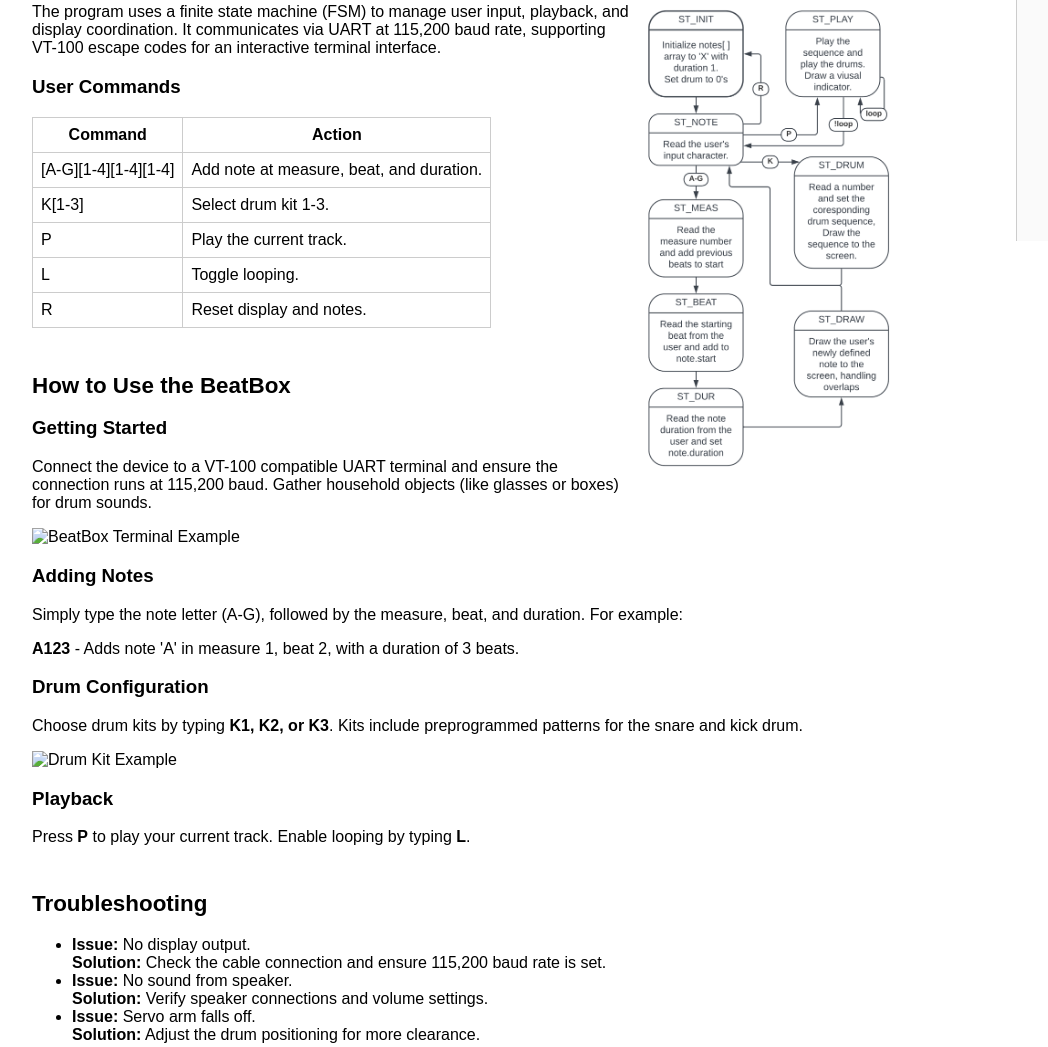
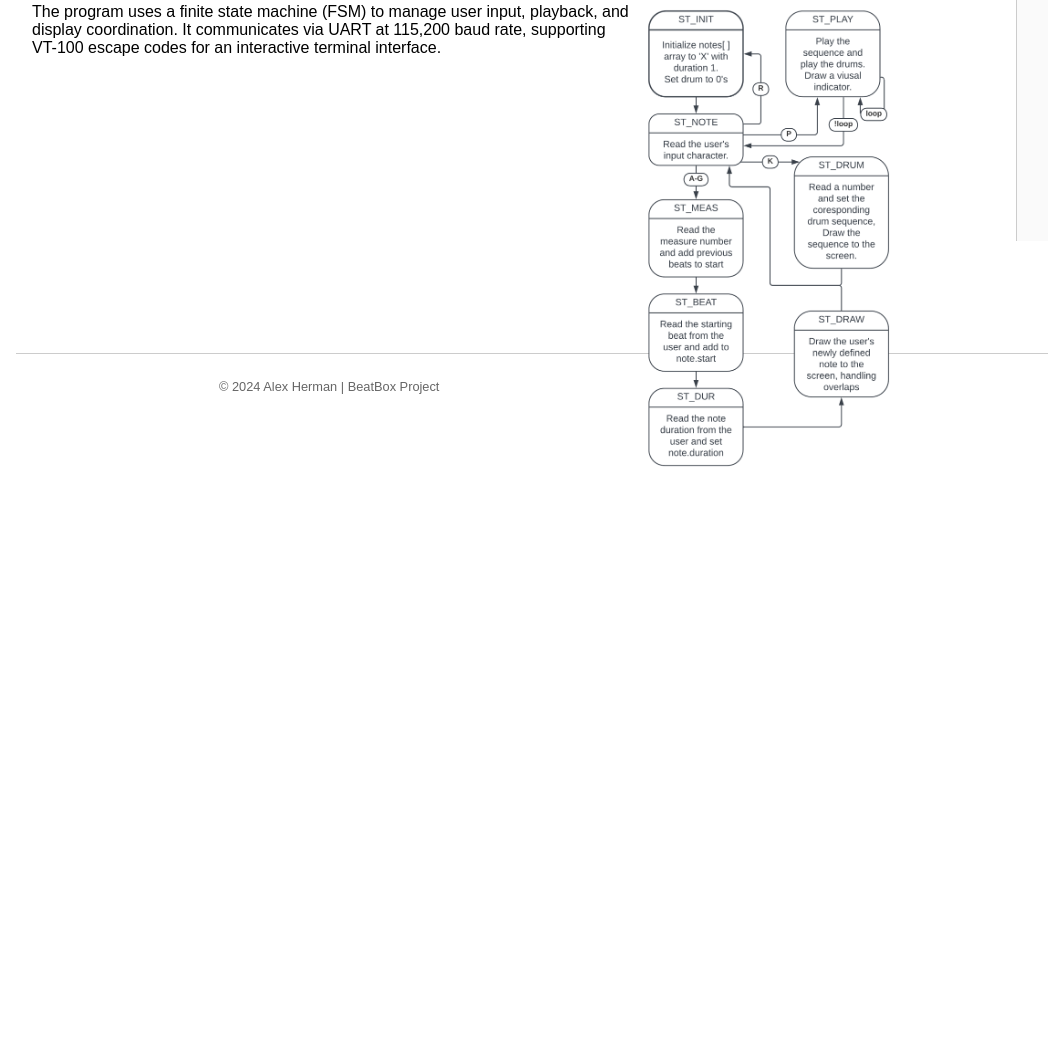
Before and after one commit to alexherman11/alexherman11.github.io, a plain HTML site: page projects/beatbox.html in a window 1280 px wide. Shown: the part 559-1606 px from the top of the page, without its empty margins (64-1112 px from the left). After the commit the page ends 1043 px from the top, so only its background shows below. Drawn offline with Linux system fonts and the light colour scheme.

```diff
--- a/projects/beatbox.html
+++ b/projects/beatbox.html
@@ -40,64 +40,6 @@
         </p>
 
 
-        <h3>User Commands</h3>
-        <table>
-            <tr>
-                <th>Command</th>
-                <th>Action</th>
-            </tr>
-            <tr>
-                <td>[A-G][1-4][1-4][1-4]</td>
-                <td>Add note at measure, beat, and duration.</td>
-            </tr>
-            <tr>
-                <td>K[1-3]</td>
-                <td>Select drum kit 1-3.</td>
-            </tr>
-            <tr>
-                <td>P</td>
-                <td>Play the current track.</td>
-            </tr>
-            <tr>
-                <td>L</td>
-                <td>Toggle looping.</td>
-            </tr>
-            <tr>
-                <td>R</td>
-                <td>Reset display and notes.</td>
-            </tr>
-        </table>
-
-        <h2 id="usage">How to Use the BeatBox</h2>
-        <h3>Getting Started</h3>
-        <p>
-            Connect the device to a VT-100 compatible UART terminal and ensure the connection runs at 115,200 baud. Gather household objects (like glasses or boxes) for drum sounds.
-        </p>
-        <img src="resources/beatbox/usage_example.png" alt="BeatBox Terminal Example">
-
-        <h3>Adding Notes</h3>
-        <p>
-            Simply type the note letter (A-G), followed by the measure, beat, and duration. For example:
-        </p>
-        <p><strong>A123</strong> - Adds note 'A' in measure 1, beat 2, with a duration of 3 beats.</p>
-
-        <h3>Drum Configuration</h3>
-        <p>
-            Choose drum kits by typing <strong>K1, K2, or K3</strong>. Kits include preprogrammed patterns for the snare and kick drum.
-        </p>
-        <img src="resources/beatbox/drum_kit.png" alt="Drum Kit Example">
-
-        <h3>Playback</h3>
-        <p>
-            Press <strong>P</strong> to play your current track. Enable looping by typing <strong>L</strong>.
-        </p>
-
-        <h2 id="troubleshooting">Troubleshooting</h2>
-        <ul>
-            <li><strong>Issue:</strong> No display output.<br><strong>Solution:</strong> Check the cable connection and ensure 115,200 baud rate is set.</li>
-            <li><strong>Issue:</strong> No sound from speaker.<br><strong>Solution:</strong> Verify speaker connections and volume settings.</li>
-            <li><strong>Issue:</strong> Servo arm falls off.<br><strong>Solution:</strong> Adjust the drum positioning for more clearance.</li>
-        </ul>
     </main>
 
     <footer>
```
Also changed, not shown: project-style.css (+10 -13 lines), projects.html (+20 -23 lines), images/FootMouse/leonardo.png (added), images/PROVE/mila_ui_settings_background__1_.png (added), images/PROVE/prove_logo.png (added).
